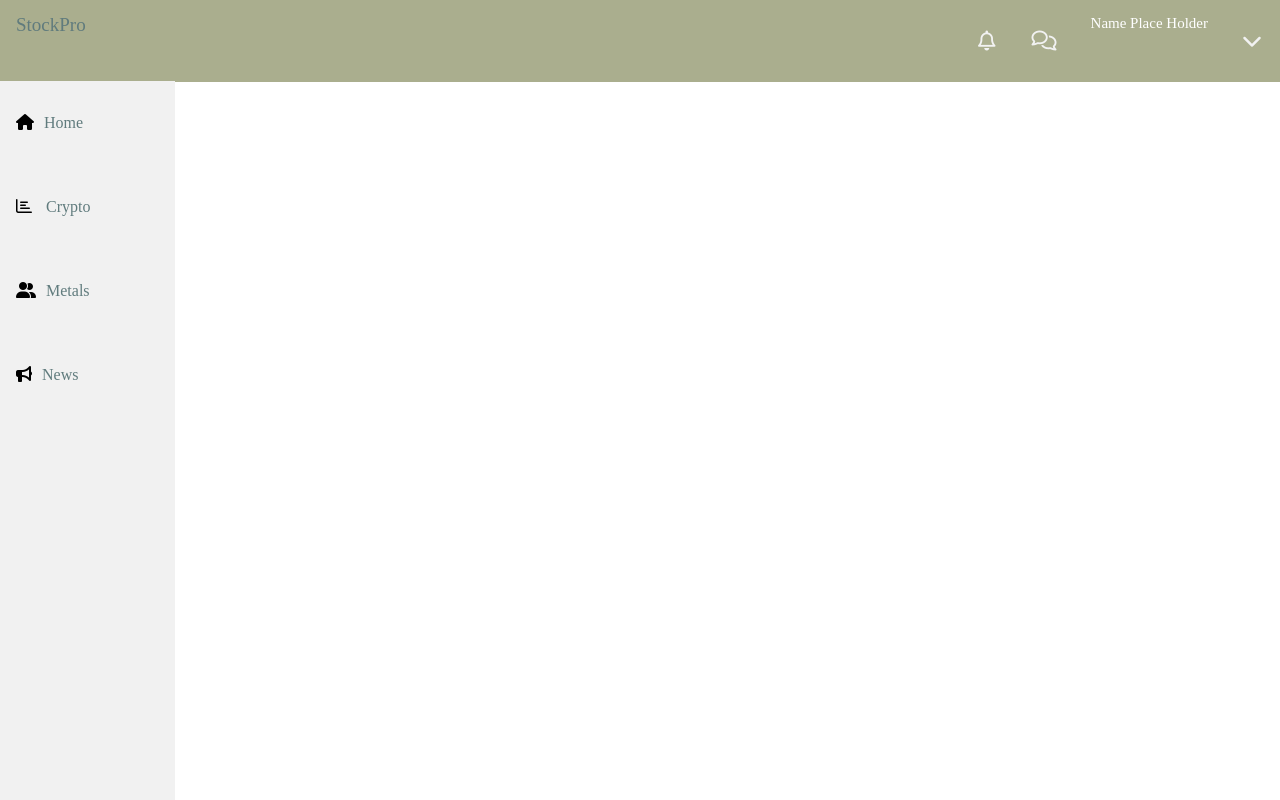
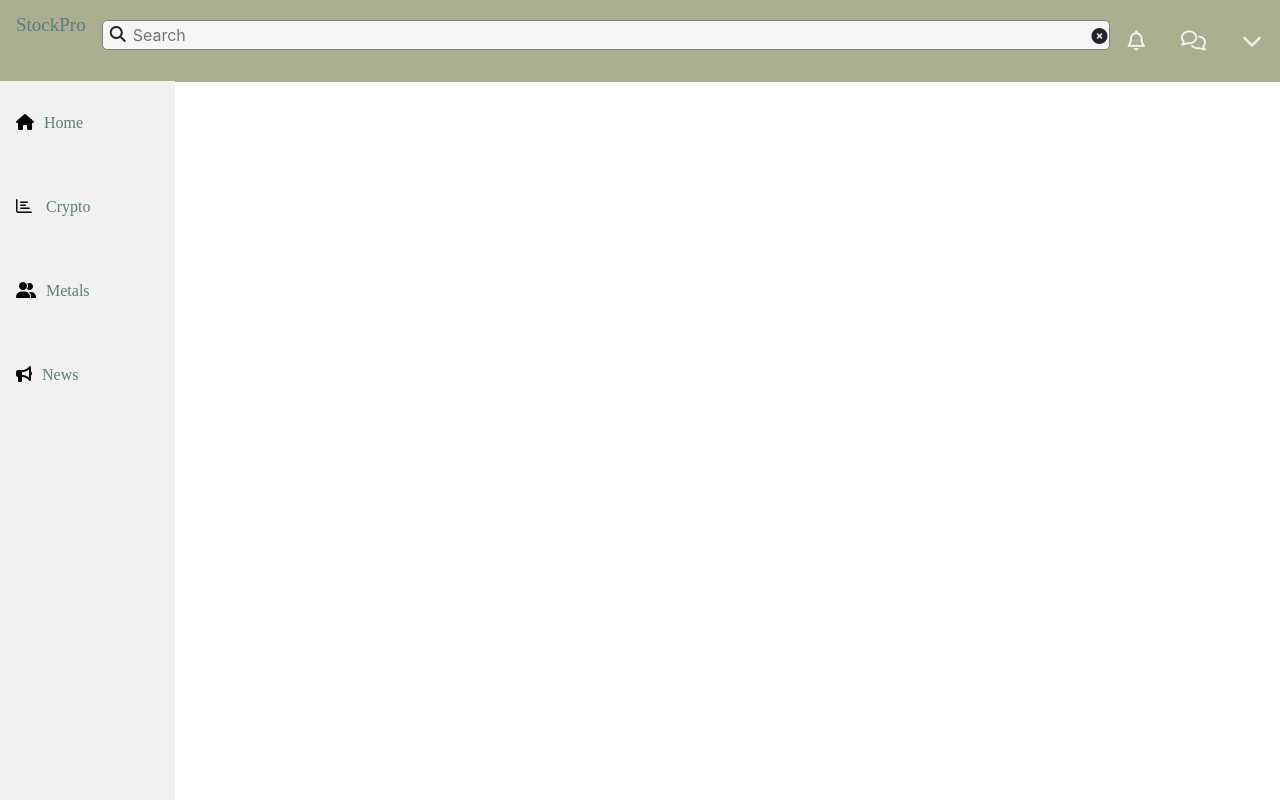
Before and after one commit to Roxas0109/VCStockPro, an Angular app in the folder ClientApp/: page / in a window 1280 px wide. Built offline with nearby package versions, Linux system fonts and the light colour scheme; a web font is replaced by a local one.

Commit message:
implementing early search bar

```diff
--- a/ClientApp/src/app/app.module.ts
+++ b/ClientApp/src/app/app.module.ts
@@ -13,6 +13,7 @@ import { PostsComponent } from './posts/posts.component';
 import { HomeComponent } from './home/home.component';
 import { PopularComponent } from './popular/popular.component';
 import { NewsComponent } from './news/news.component';
+import { SearchbarComponent } from './searchbar/searchbar.component';
 
 @NgModule({
   declarations: [
@@ -24,6 +25,7 @@ import { NewsComponent } from './news/news.component';
     HomeComponent,
     PopularComponent,
     NewsComponent,
+    SearchbarComponent,
   ],
   imports: [
     BrowserModule.withServerTransition({ appId: 'ng-cli-universal' }),
--- /dev/null
+++ b/ClientApp/src/app/searchbar/searchbar.component.css
@@ -0,0 +1,62 @@
+/* styling search bar */
+/*.search input[type=text] {
+  width: 300px;
+  height: 25px;
+  border-radius: 25px;
+  border: none;
+}
+
+.search {
+  float: left;
+  margin: 7px;
+}
+
+  .search button {
+    background-color: #AAAE8E;
+    color: #f2f2f2;
+    float: right;
+    padding: 5px 10px;
+    margin-right: 16px;
+    font-size: 12px;
+    border: none;
+    cursor: pointer;
+
+  }*/
+
+.wrapper {
+  position: relative;
+  display: flex;
+  min-width: 50px;
+  top: 20px;
+}
+
+.search-icon {
+  position: absolute;
+  top: 6px;
+  left: 8px;
+  width: 14px;
+}
+
+.clear-icon {
+  position: absolute;
+  top: 8px;
+  right: 8px;
+  width: 10px;
+  cursor: pointer;
+
+}
+
+
+.search {
+  border: 1px solid grey;
+  border-radius: 5px;
+  height: 30px;
+  width: 100%;
+  padding: 2px 23px 2px 30px;
+  outline: 0;
+  background-color: #f5f5f5;
+}
+  .search:hover, .search:focus {
+    border: 1.5px solid #009688;
+    background-color: white;
+  }
--- /dev/null
+++ b/ClientApp/src/app/searchbar/searchbar.component.html
@@ -0,0 +1,18 @@
+<!--<div class="search">
+  <form action="#">
+    <input type="text"
+           placeholder=" Search Courses"
+           name="search">
+    <button>
+      <i class="fa fa-search"
+         style="font-size: 18px;">
+      </i>
+    </button>
+  </form>
+</div>-->
+
+<div class="wrapper">
+  <i class="fas fa-search search-icon"></i>
+  <input class="search" placeholder="Search" type="text">
+  <i class="fas fa-times-circle clear-icon"></i>
+</div>
--- /dev/null
+++ b/ClientApp/src/app/searchbar/searchbar.component.ts
@@ -0,0 +1,15 @@
+import { Component, OnInit } from '@angular/core';
+
+@Component({
+  selector: 'app-searchbar',
+  templateUrl: './searchbar.component.html',
+  styleUrls: ['./searchbar.component.css']
+})
+export class SearchbarComponent implements OnInit {
+
+  constructor() { }
+
+  ngOnInit() {
+  }
+
+}
--- a/ClientApp/src/app/topnav/topnav.component.html
+++ b/ClientApp/src/app/topnav/topnav.component.html
@@ -2,7 +2,8 @@
   <h1>StockPro</h1>
 
   <a href="#home"><i class="fas fa-chevron-down"></i></a>
-  <h2>Name Place Holder</h2>
   <a href="#messages"><i class="far fa-comments"></i></a>
   <a href="#notifications"><i class="far fa-bell"></i></a>
+
+  <app-searchbar></app-searchbar>
 </div>
```
Also changed, not shown: 1 other file (tests, documents, lock files or other folders).
